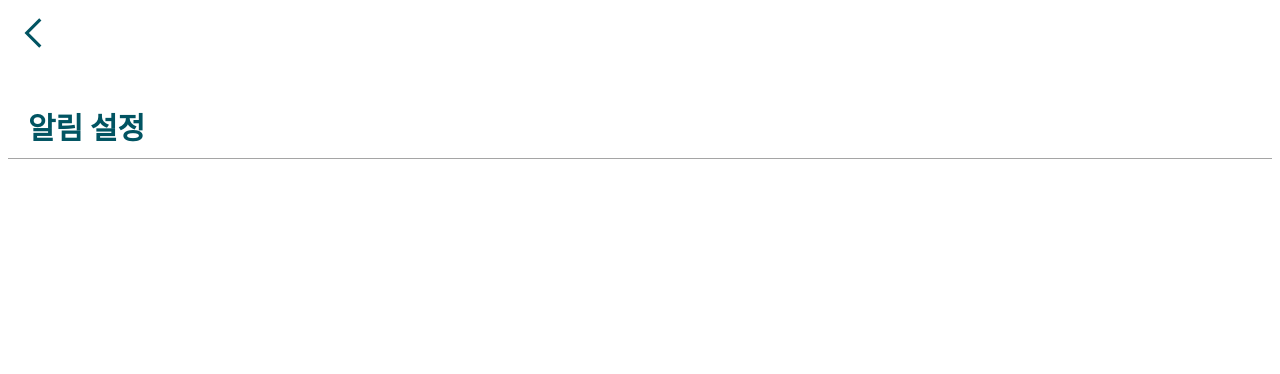
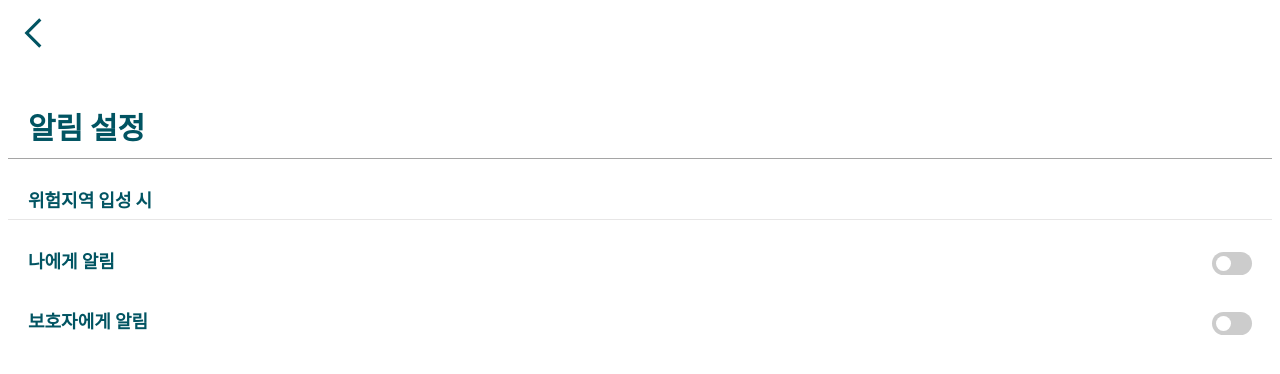
Before and after one commit to graduateProject-Indent/safety_map, a Django app: page /manage_alarm/ in a window 1280 px wide. Shown: the top 374 px of the page. Run offline with Django 3.2, Linux system fonts and the light colour scheme; parts of the project's set-up code (start-up, migrations or seed data) failed here and were passed over; some libraries are stand-ins or nearby versions.

Commit message:
알림 설정 페이지 스위치 완성

```diff
--- a/safety_map/static/css/manage_danger_map.css
+++ b/safety_map/static/css/manage_danger_map.css
@@ -28,3 +28,80 @@ body{
     margin: 0 0 0 20px;
     align-self: end;
 }
+
+div.alarm_item{
+    padding: 7px 0 7px 20px;
+    margin: 20px 0 20px 0;
+    font-size: 18px;
+}
+
+#alarm_item01{
+    border-bottom: 1px solid #E7E6E6;
+}
+
+/* The switch - the box around the slider */
+.switch {
+    text-align: center;
+    position: relative;
+    display: inline-block;
+    width: 40px;
+    height: 23px;
+    vertical-align:middle;
+}
+
+/* Hide default HTML checkbox */
+.switch input {display:none;}
+
+/* The slider */
+.slider {
+    position: absolute;
+    cursor: pointer;
+    top: 0;
+    left: 0;
+    right: 0;
+    bottom: 0;
+    background-color: #ccc;
+    -webkit-transition: .4s;
+    transition: .4s;
+}
+
+.slider:before {
+    position: absolute;
+    content: "";
+    height: 15px;
+    width: 15px;
+    left: 4px;
+    bottom: 4px;
+    background-color: white;
+    -webkit-transition: .4s;
+    transition: .4s;
+}
+
+input:checked + .slider {
+    background-color: #02C39A;
+}
+
+input:focus + .slider {
+    box-shadow: 0 0 1px #02C39A;
+}
+
+input:checked + .slider:before {
+    -webkit-transform: translateX(17px);
+    -ms-transform: translateX(17px);
+    transform: translateX(17px);
+}
+
+/* Rounded sliders */
+.slider.round {
+    border-radius: 34px;
+}
+
+.slider.round:before {
+    border-radius: 50%;
+}
+
+.switch1,
+.switch2{
+    float:right;
+    margin-right: 20px;
+}
--- a/safety_map/templates/manage_alarm.html
+++ b/safety_map/templates/manage_alarm.html
@@ -4,17 +4,48 @@
 {% load static %}
 
 <head>
-	<title>알림 설정</title>
-	<meta charset="UTF-8">
+    <title>알림 설정</title>
+    <meta charset="UTF-8">
     <meta http-equiv="Content-Type" content="text/html; charset=utf-8">
     <link rel="stylesheet" href="{% static 'css/manage_danger_map.css' %}">
     <link href="https://fonts.googleapis.com/css2?family=Noto+Sans+KR:wght@100;300;400;500;700;900&display=swap"
         rel="stylesheet">
+    <script type="text/javascript" src="http://ajax.googleapis.com/ajax/libs/jquery/1.4.3/jquery.min.js"></script>
 </head>
+
 <body>
-	<div class="top_box">
+    <script>
+        var check = $("input[type='checkbox']");
+        check.click(function () {
+            $("p").toggle();
+        });
+    </script>
+
+    <div class="top_box">
         <a href="/mypage"><img class="goback" src="{% static 'img/icon_goback.svg' %}"></a>
-		<p class="box_title">알림 설정</p>
+        <p class="box_title">알림 설정</p>
+    </div>
+
+    <div class="alarm">
+        <div class="alarm_item" id="alarm_item01">위험지역 입성 시</div>
+        <div class="alarm_item" id="alarm_item02">
+            나에게 알림
+            <div class="switch1">
+                <label class="switch">
+                    <input type="checkbox">
+                    <span class="slider round"></span>
+                </label>
+            </div>
+        </div>
+        <div class="alarm_item" id="alarm_item03">
+            보호자에게 알림
+            <div class="switch2">
+                <label class="switch">
+                    <input type="checkbox">
+                    <span class="slider round"></span>
+                </label>
+            </div>
     </div>
 </body>
+
 </html>
```
